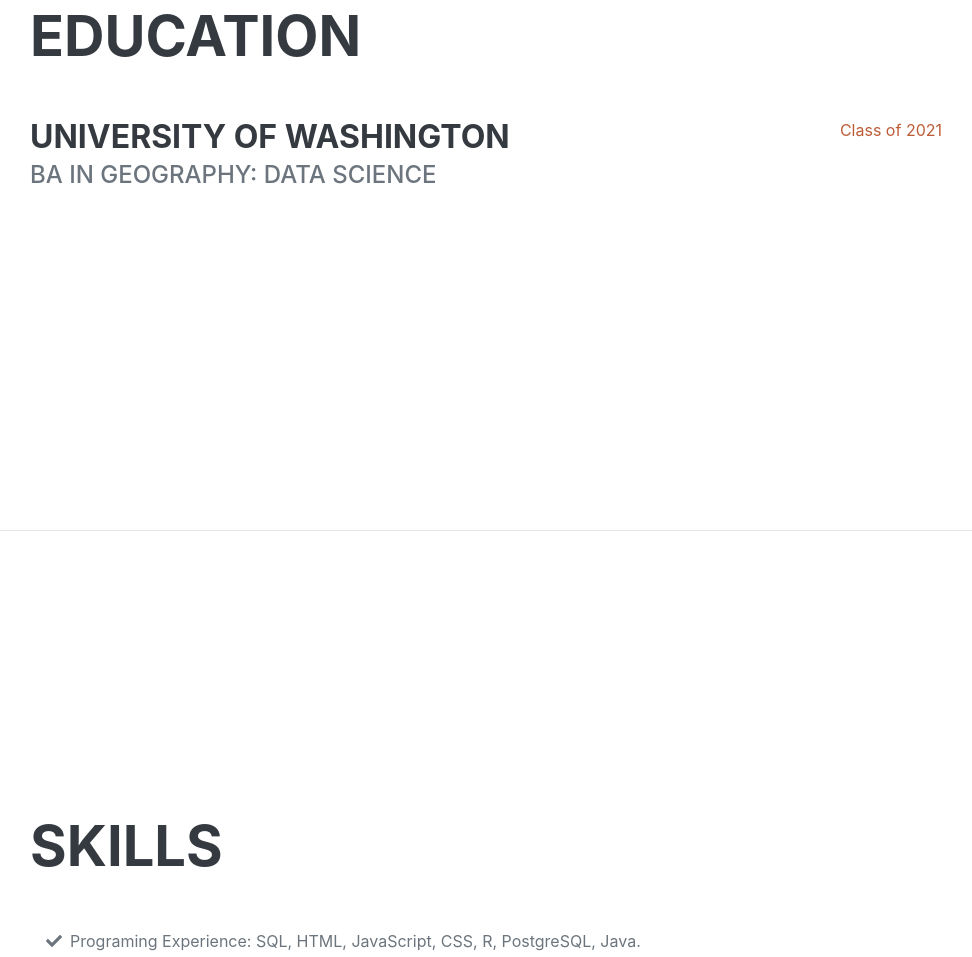
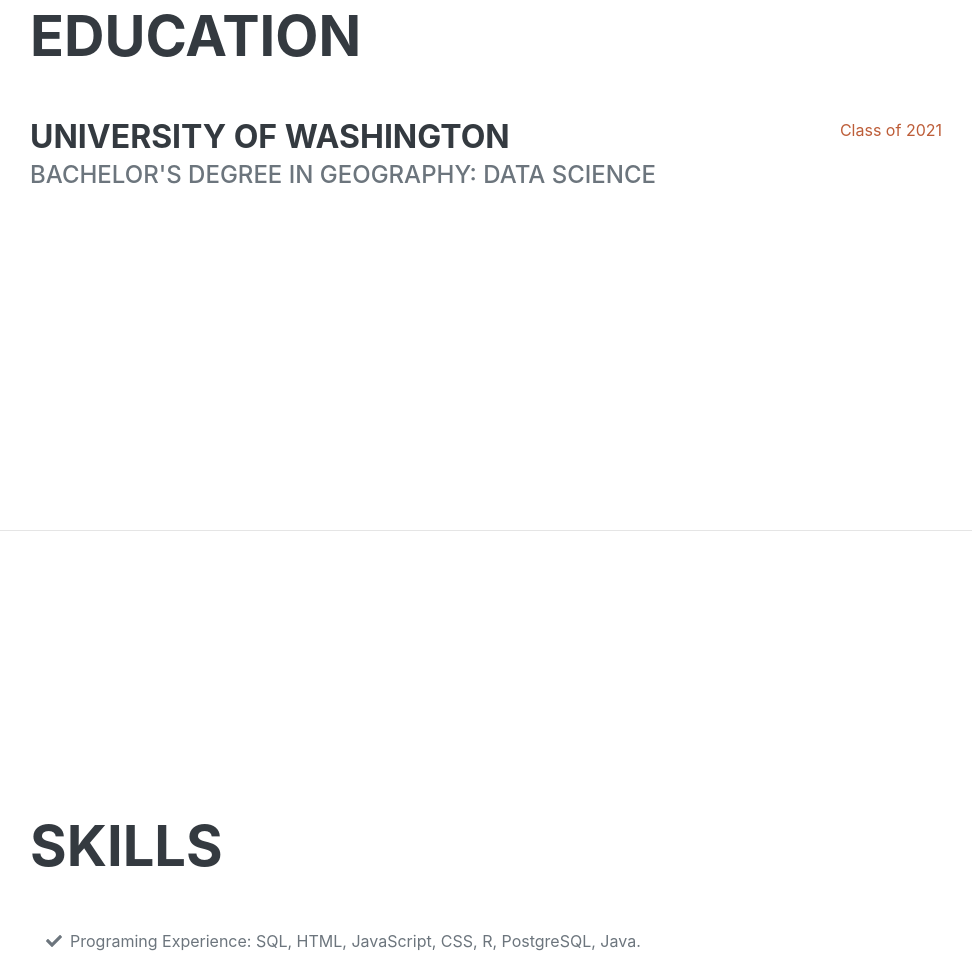
Before and after one commit to xiaoxixiaxx/xiaoxixiaxx.github.io, a website: page index.html in a window 1280 px wide. Shown: the part 1872-2829 px from the top of the page, without its empty margins (290-1262 px from the left). Drawn offline with nearby package versions, Linux system fonts and the light colour scheme; a web font is replaced by a local one.

Commit message:
Update index.html

```diff
--- a/index.html
+++ b/index.html
@@ -97,7 +97,7 @@
                     <div class="d-flex flex-column flex-md-row justify-content-between mb-5">
                         <div class="flex-grow-1">
                             <h3 class="mb-0">University of Washington</h3>
-                            <div class="subheading mb-3">BA in Geography: Data Science</div>
+                            <div class="subheading mb-3">Bachelor's degree in Geography: Data Science</div>
                             <div> </div>
                             <p> </p>
                         </div>
```
